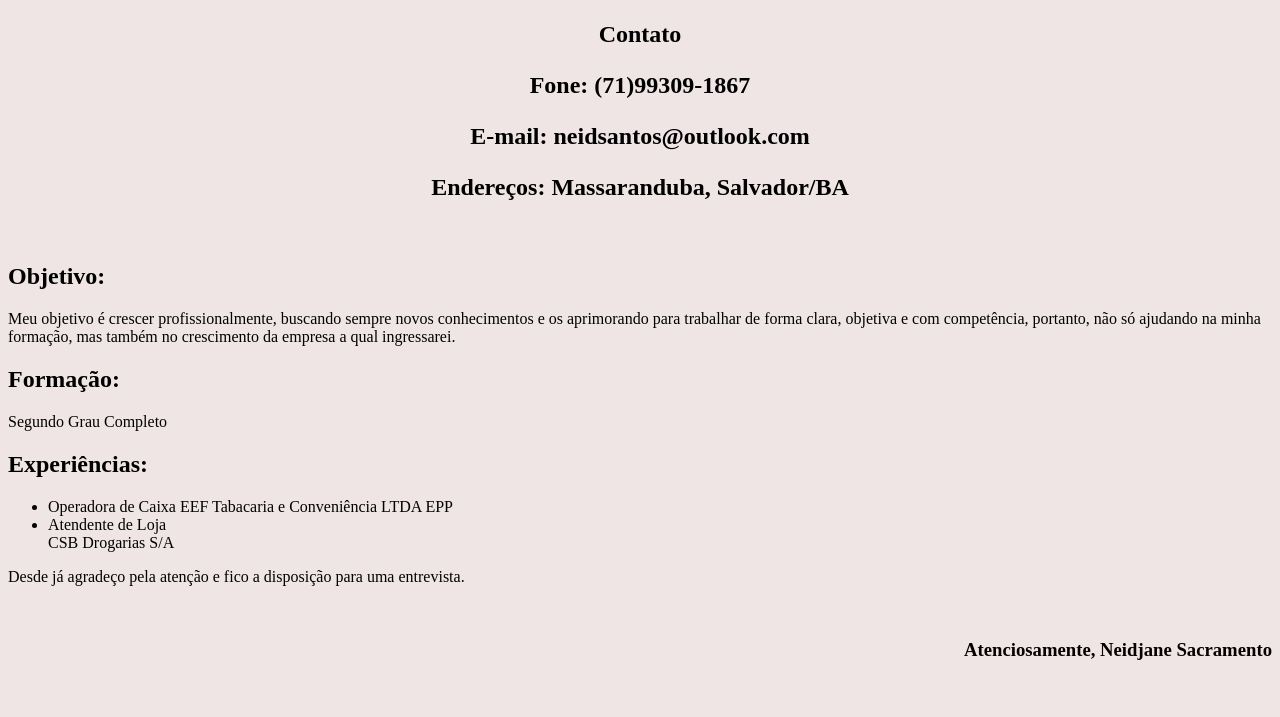
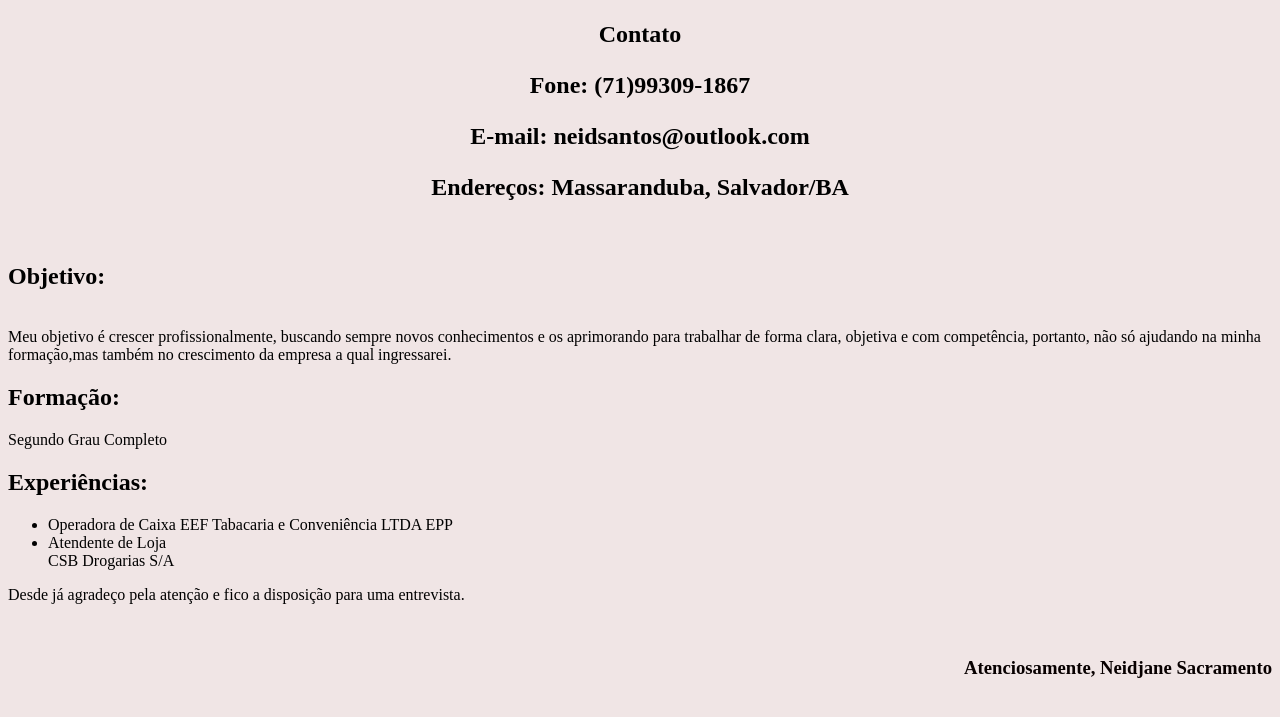
Before and after one commit to SacramentoSS/Curriculo, a plain HTML site: page index.html in a window 1280 px wide. Shown: the part 61-778 px from the top of the page. Drawn offline with Linux system fonts and the light colour scheme.

Commit message:
Update index.html

```diff
--- a/index.html
+++ b/index.html
@@ -18,10 +18,11 @@
 <br>
 
 <h2>Objetivo:</h2>
-    Meu objetivo é crescer profissionalmente, buscando sempre novos
+    <br>Meu objetivo é crescer profissionalmente, buscando sempre novos
     conhecimentos e os aprimorando para trabalhar de forma clara, objetiva e com
-    competência, portanto, não só ajudando na minha formação, mas também no
-    crescimento da empresa a qual ingressarei.
+    competência, portanto, não só ajudando na minha formação,mas também no
+    crescimento da empresa a qual ingressarei.</br>
+
     <h2>Formação:</h2> Segundo Grau Completo
     <h2>Experiências:</h2>
 
```
